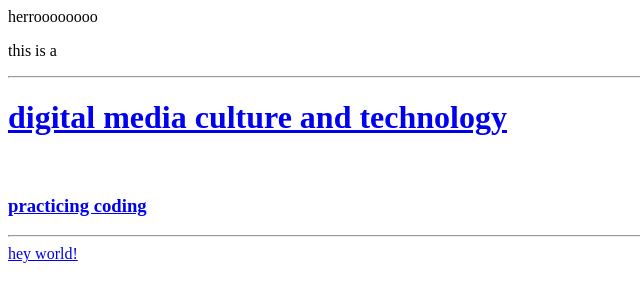
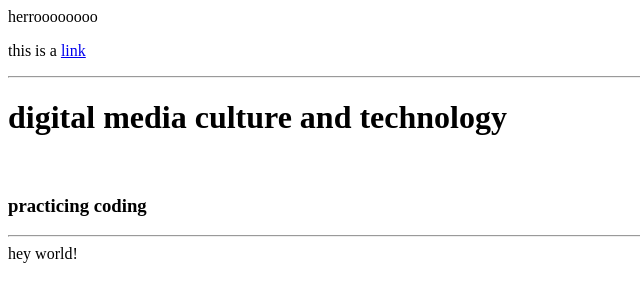
Before and after one commit to zeianneee/ma1800-code, a plain HTML site: page index.html in a window 1280 px wide. Shown: the whole page, without its empty margins (0-640 px from the left). Drawn offline with Linux system fonts and the light colour scheme.

Commit message:
Update index.html

```diff
--- a/index.html
+++ b/index.html
@@ -11,7 +11,7 @@
 </p>
 
   <p>
-    this is a <a href="https://www.w3schools.com/html/tryit.asp?filename=tryhtml_basic">
+    this is a <a href="https://www.w3schools.com/html/tryit.asp?filename=tryhtml_basic">link </a>
   </p>
 
   <hr>
```
